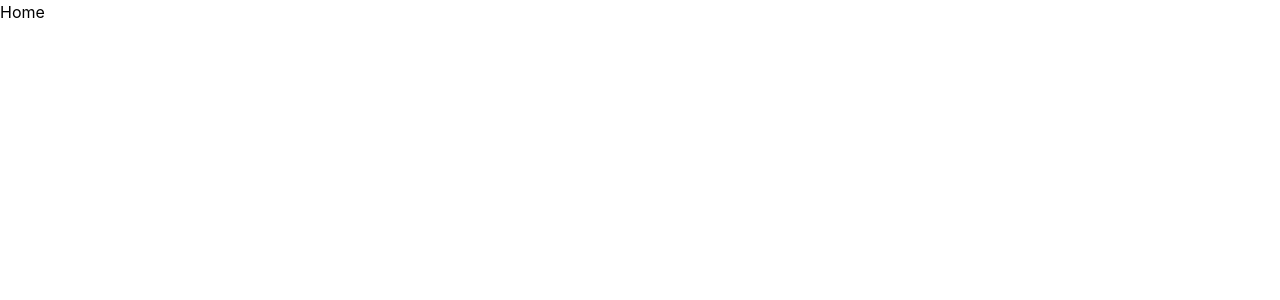
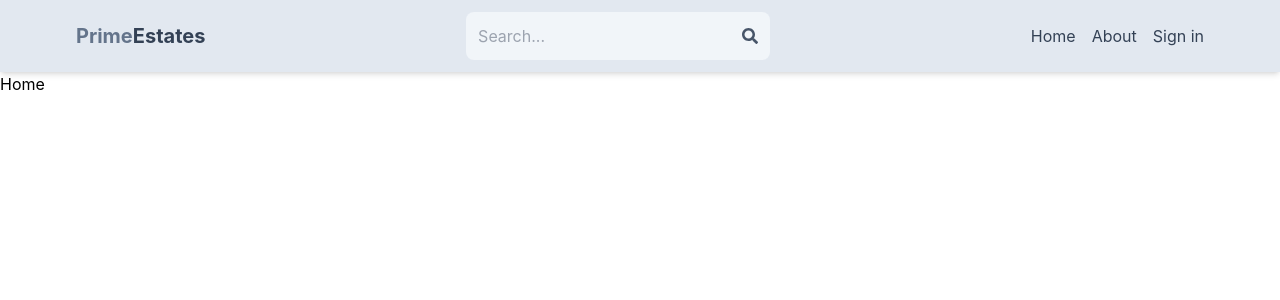
Before and after one commit to vinuvi-thalagala/Real_state-project, a React (Create React App) app in the folder client/: page / in a window 1280 px wide. Shown: the top 300 px of the page. Built offline with nearby package versions, Linux system fonts and the light colour scheme.

Commit message:
Create Header componenet

```diff
--- a/client/package.json
+++ b/client/package.json
@@ -6,6 +6,7 @@
     "cra-template": "1.3.0",
     "react": "^19.0.0",
     "react-dom": "^19.0.0",
+    "react-icons": "^5.5.0",
     "react-router-dom": "^7.3.0",
     "react-scripts": "5.0.1"
   },
--- a/client/src/App.js
+++ b/client/src/App.js
@@ -1,6 +1,7 @@
 import React from 'react';
 import {BrowserRouter, Routes, Route} from 'react-router-dom';
 
+import Header from './components/Header'
 import Home from './pages/Home';
 import About from './pages/About';
 import SignIn from './pages/SignIn';
@@ -11,6 +12,7 @@
 function App() {
   return (
      <BrowserRouter>
+     <Header />
      <Routes>
           <Route path='/' element={< Home />} />
           <Route path='/about' element={< About />} />
--- /dev/null
+++ b/client/src/components/Header.js
@@ -0,0 +1,40 @@
+import { FaSearch } from 'react-icons/fa';
+import { Link } from 'react-router-dom';
+
+export default function Header() {
+  return (
+    <header className="bg-slate-200 shadow-md">
+      <div className="flex justify-between items-center max-w-6xl mx-auto p-3">
+        <Link to="/">
+          <h1 className="font-bold text-sm sm:text-xl flex flex-wrap">
+            <span className="text-slate-500">Prime</span>
+            <span className="text-slate-700">Estates</span>
+          </h1>
+        </Link>
+
+        <form className="bg-slate-100 p-3 rounded-lg flex items-center h-12">
+          <input
+            type="text"
+            placeholder="Search..."
+            className="bg-transparent focus:outline-none w-full sm:w-64"
+          />
+          <FaSearch className="text-slate-600 ml-2" />
+        </form>
+
+        <ul className="flex gap-4">
+          <Link to="/">
+            <li className="hidden sm:inline text-slate-700 hover:underline">Home</li>
+          </Link>
+
+          <Link to="/about">
+            <li className="hidden sm:inline text-slate-700 hover:underline">About</li>
+          </Link>
+
+          <Link to="/sign-in">
+            <li className="text-slate-700 hover:underline">Sign in</li>
+          </Link>
+        </ul>
+      </div>
+    </header>
+  );
+}
```
Also changed, not shown: 1 other file (tests, documents, lock files or other folders).
